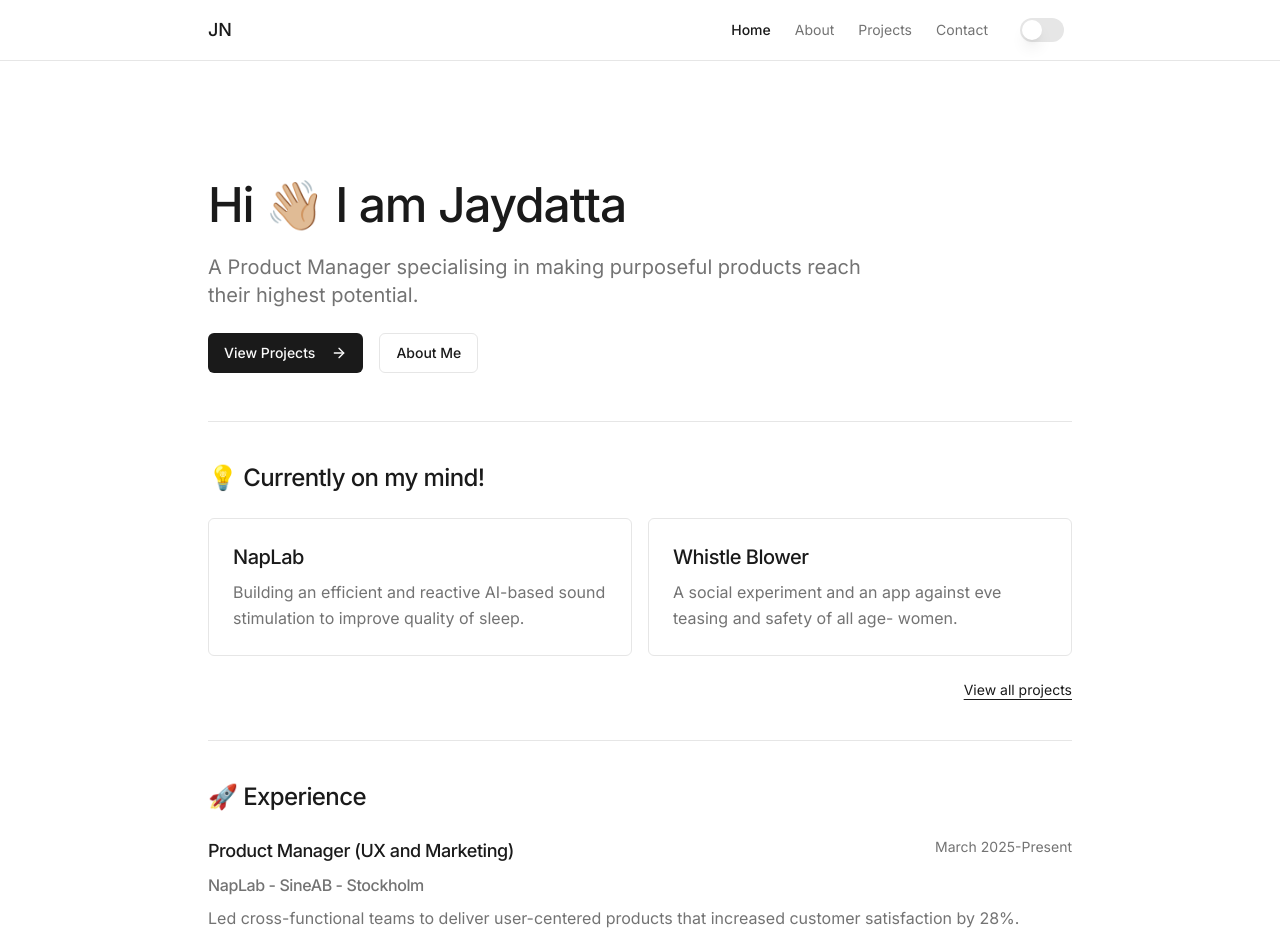
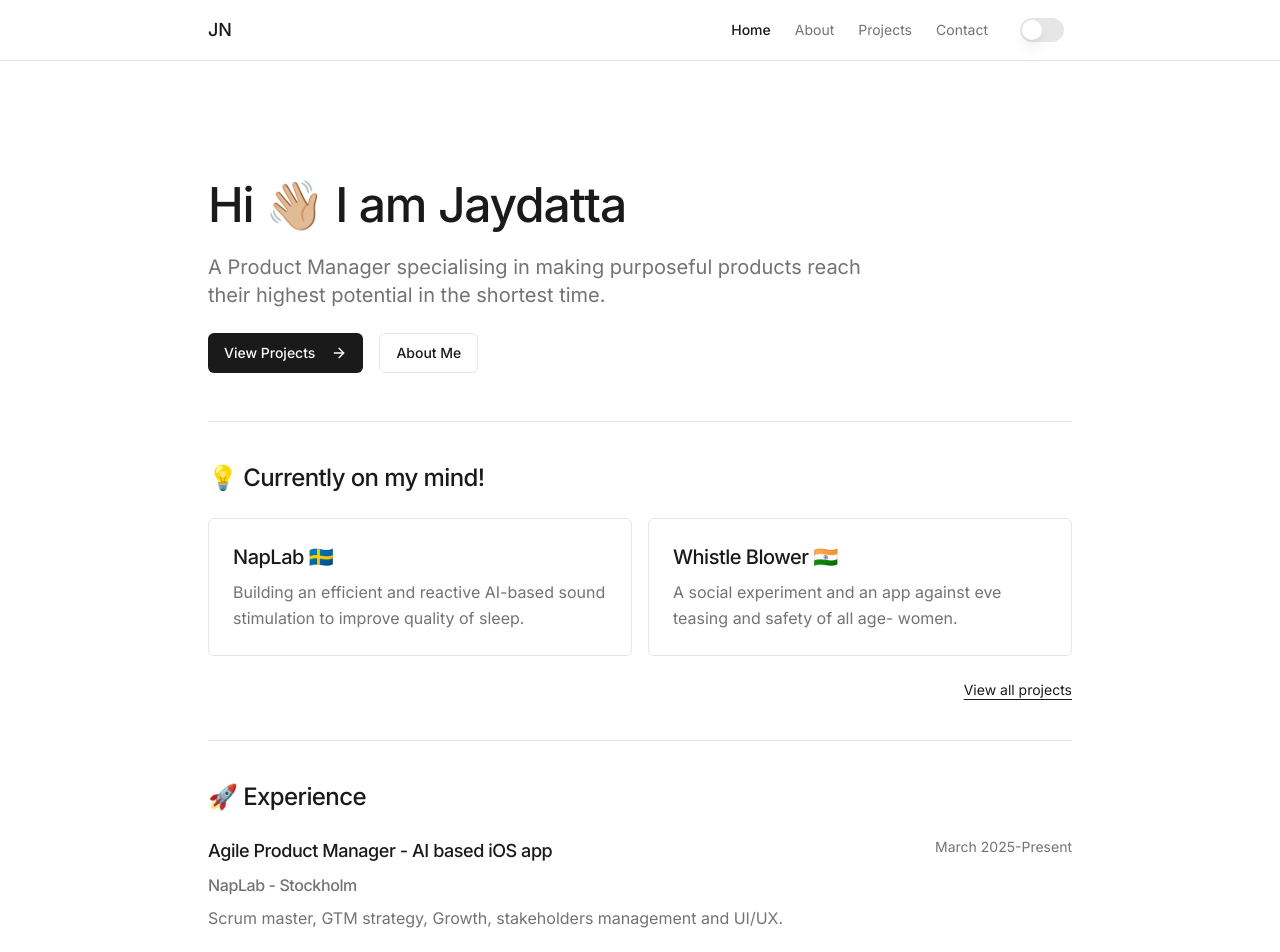
Before and after one commit to jaydattanikalje/notion-pm-space, a React (Vite) app: page / in a window 1280 px wide. Shown: the top 952 px of the page. Built offline with nearby package versions, Linux system fonts and the light colour scheme.

Commit message:
Visual edit in Lovable
Edited UI in Lovable

```diff
--- a/src/pages/Index.tsx
+++ b/src/pages/Index.tsx
@@ -6,8 +6,7 @@ const Index = () => {
       <section className="flex flex-col items-start space-y-6 pb-12 pt-6 md:pt-10">
         <h1 className="text-3xl font-medium tracking-tight sm:text-5xl">Hi 👋🏼
 I am Jaydatta</h1>
-        <p className="text-xl text-muted-foreground max-w-[700px]">A Product Manager specialising in making purposeful products reach their highest potential.
-      </p>
+        <p className="text-xl text-muted-foreground max-w-[700px]">A Product Manager specialising in making purposeful products reach their highest potential in the shortest time.</p>
         <div className="flex gap-4">
           <Button asChild>
             <Link to="/projects">
@@ -24,11 +23,11 @@ I am Jaydatta</h1>
         <h2 className="text-2xl font-medium tracking-tight">💡 Currently on my mind!</h2>
         <div className="grid grid-cols-1 gap-4 md:grid-cols-2">
           <div className="group rounded-md border border-border p-6 transition-all hover:border-foreground/20 hover:bg-accent/40">
-            <h3 className="text-xl font-medium mb-2">NapLab</h3>
+            <h3 className="text-xl font-medium mb-2">NapLab 🇸🇪</h3>
             <p className="text-muted-foreground">Building an efficient and reactive AI-based sound stimulation to improve quality of sleep.</p>
           </div>
           <div className="group rounded-md border border-border p-6 transition-all hover:border-foreground/20 hover:bg-accent/40">
-            <h3 className="text-xl font-medium mb-2">Whistle Blower</h3>
+            <h3 className="text-xl font-medium mb-2">Whistle Blower 🇮🇳</h3>
             <p className="text-muted-foreground">A social experiment and an app against eve teasing and safety of all age- women.</p>
           </div>
         </div>
@@ -44,13 +43,11 @@ I am Jaydatta</h1>
         <div className="space-y-8">
           <div>
             <div className="flex justify-between items-start mb-2">
-              <h3 className="text-lg font-medium">Product Manager (UX and Marketing)</h3>
+              <h3 className="text-lg font-medium">Agile Product Manager - AI based iOS app</h3>
               <span className="text-sm text-muted-foreground">March 2025-Present</span>
             </div>
-            <h4 className="text-base text-muted-foreground mb-2">NapLab - SineAB - Stockholm</h4>
-            <p className="text-muted-foreground">
-              Led cross-functional teams to deliver user-centered products that increased customer satisfaction by 28%.
-            </p>
+            <h4 className="text-base text-muted-foreground mb-2">NapLab - Stockholm</h4>
+            <p className="text-muted-foreground">Scrum master, GTM strategy, Growth, stakeholders management and UI/UX.</p>
           </div>
           <div>
             <div className="flex justify-between items-start mb-2">
```
